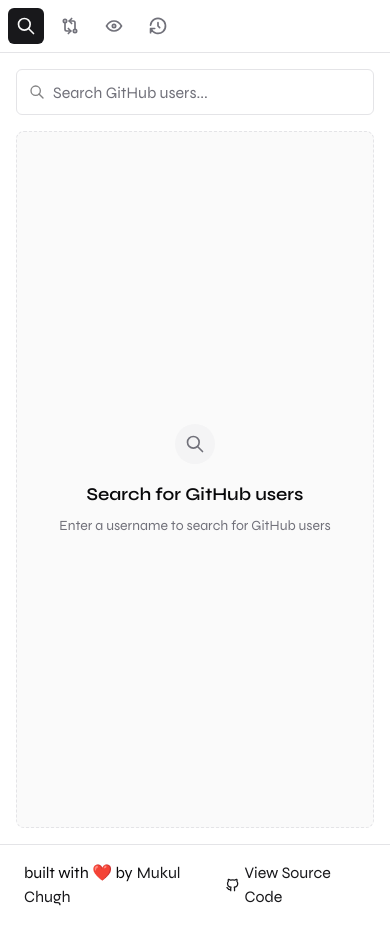
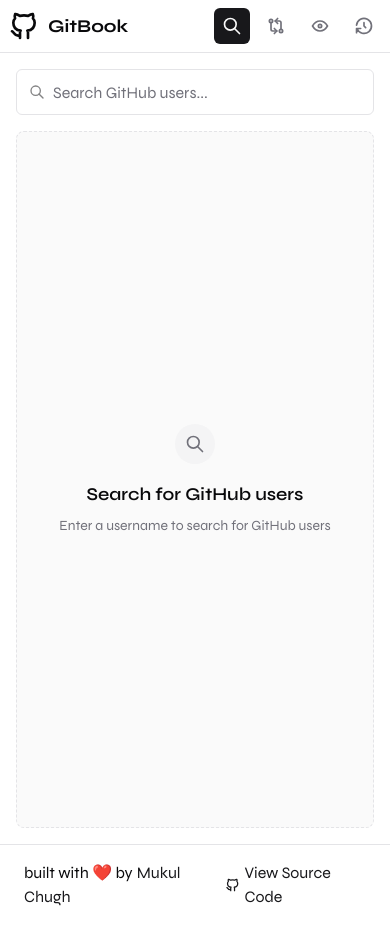
Before and after one commit to mukulchugh/github-profile-explorer, a React (Vite) app: page / in a window 390 px wide. Built offline with nearby package versions, Linux system fonts and the light colour scheme.

Commit message:
feat: add GitHub logo and branding to mobile header

```diff
--- a/src/pages/home-page.tsx
+++ b/src/pages/home-page.tsx
@@ -176,6 +176,9 @@
         {isMobile ? (
           <div className="flex flex-col h-full">
             <div className="flex items-center justify-between p-2 border-b">
+              <span className="flex items-center gap-2 text-lg font-bold">
+                <IconBrandGithub className="h-8 w-8" /> GitBook
+              </span>
               <div className="flex space-x-2">
                 <button
                   onClick={() => handleNavLinkClick("search")}
```
Also changed, not shown: 1 other file (tests, documents, lock files or other folders).
